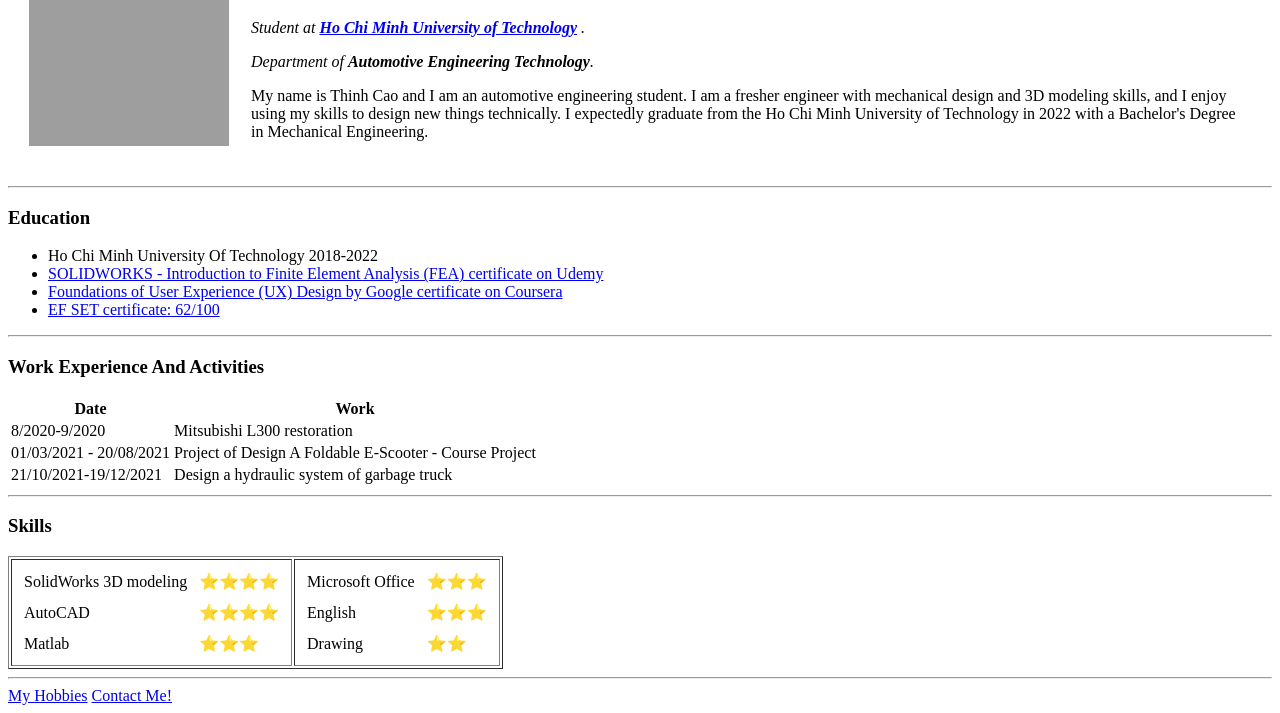
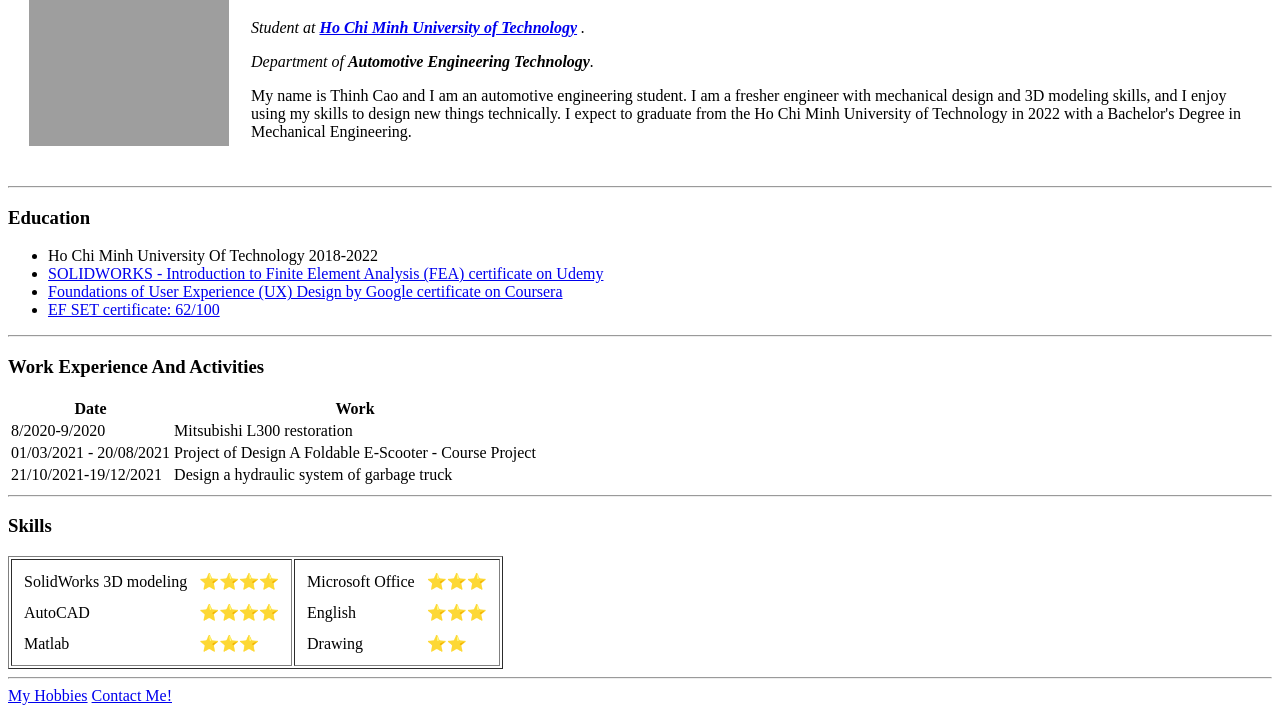
Before and after one commit to thinhcao12/cv, a plain HTML site: page index.html in a window 1280 px wide. Shown: the part 90-803 px from the top of the page. Drawn offline with Linux system fonts and the light colour scheme; grey boxes are pictures that could not be loaded.

Commit message:
Update index.html

```diff
--- a/index.html
+++ b/index.html
@@ -13,7 +13,7 @@
         <h1>Thinh Cao</h1>
         <p><em>Student at <strong><a href="https://www.hcmut.edu.vn/vi">Ho Chi Minh University of Technology</a> </strong>.</em></p>
         <p><em>Department of <strong>Automotive Engineering Technology</strong>.</em></p>
-        <p>My name is Thinh Cao and I am an automotive engineering student. I am a fresher engineer with mechanical design and 3D modeling skills, and I enjoy using my skills to design new things technically. I expectedly graduate from the Ho Chi Minh University of Technology in 2022 with a Bachelor's Degree in Mechanical Engineering.</p>
+        <p>My name is Thinh Cao and I am an automotive engineering student. I am a fresher engineer with mechanical design and 3D modeling skills, and I enjoy using my skills to design new things technically. I expect to graduate from the Ho Chi Minh University of Technology in 2022 with a Bachelor's Degree in Mechanical Engineering.</p>
       </td>
     </table>
     <hr>
```
